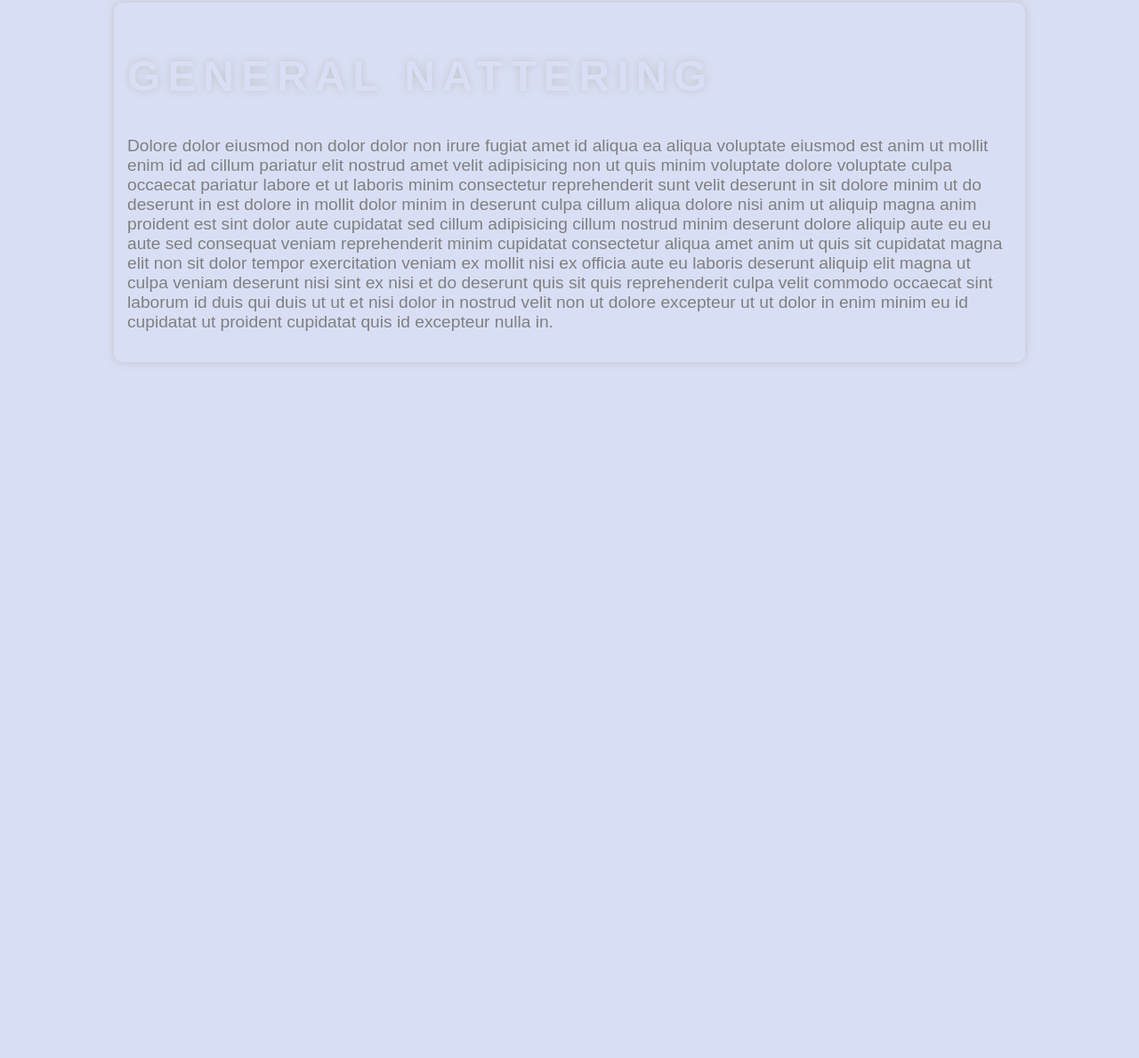
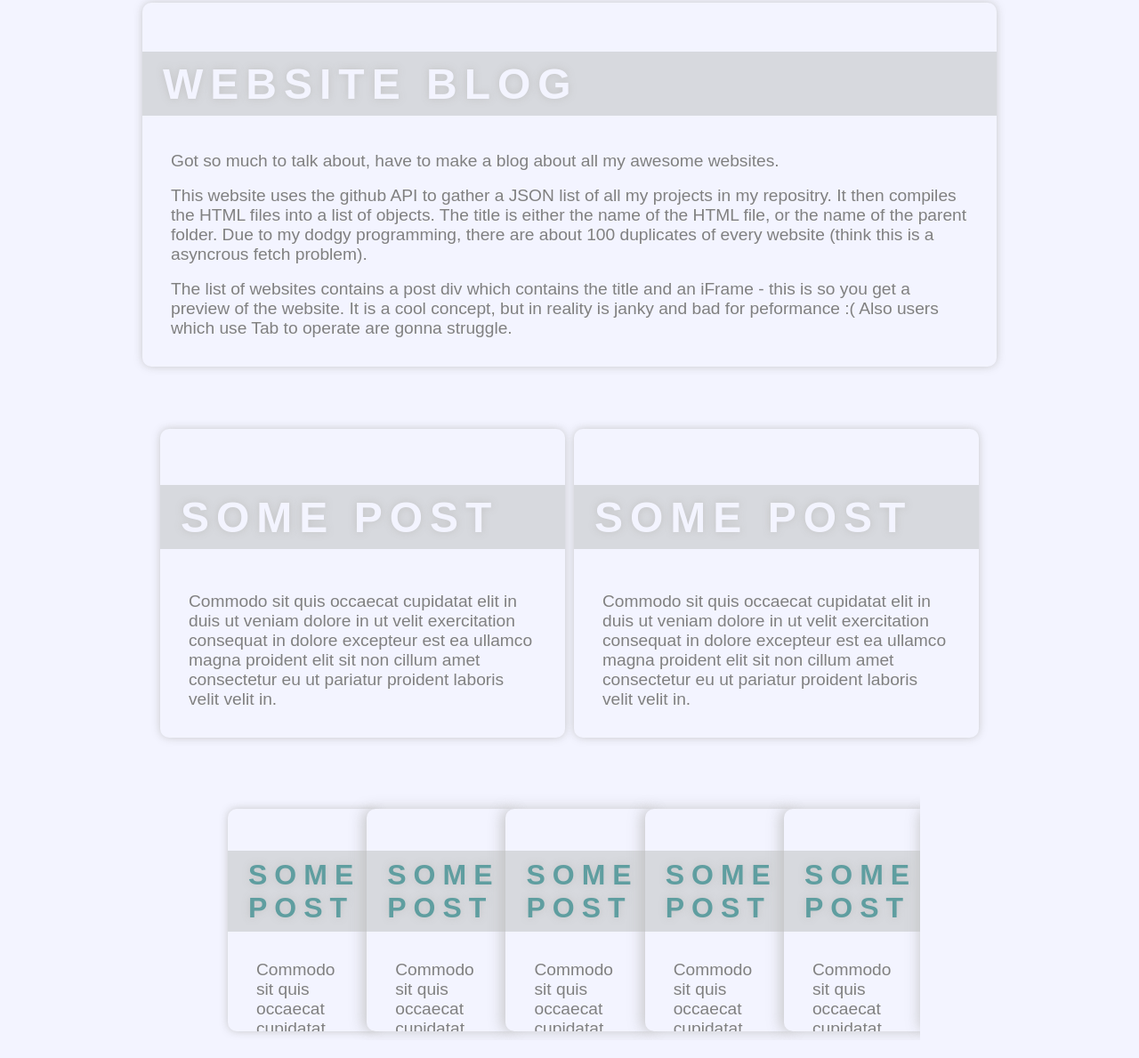
Before and after one commit to 2later/projects, a plain HTML site: page index.html in a window 1280 px wide. Shown: the part 293-1482 px from the top of the page at 89% size. Before the commit the page ends 800 px from the top, so only its background shows below. Drawn offline with Linux system fonts and the light colour scheme; no server answers.

Commit message:
improved UI
Updated colour scheme. Added new blog post sections: article style, with two adjacent posts side by side and a list of blog posts in a sort of book setup; on hover the books slide out

```diff
--- a/index.html
+++ b/index.html
@@ -29,10 +29,56 @@
 
 	<section class="blog-container">
 		<div class="blog-post">
-		<h1>General Nattering</h1>
-		<p>Dolore dolor eiusmod non dolor dolor non irure fugiat amet id aliqua ea aliqua voluptate eiusmod est anim ut mollit enim id ad cillum pariatur elit nostrud amet velit adipisicing non ut quis minim voluptate dolore voluptate culpa occaecat pariatur labore et ut laboris minim consectetur reprehenderit sunt velit deserunt in sit dolore minim ut do deserunt in est dolore in mollit dolor minim in deserunt culpa cillum aliqua dolore nisi anim ut aliquip magna anim proident est sint dolor aute cupidatat sed cillum adipisicing cillum nostrud minim deserunt dolore aliquip aute eu eu aute sed consequat veniam reprehenderit minim cupidatat consectetur aliqua amet anim ut quis sit cupidatat magna elit non sit dolor tempor exercitation veniam ex mollit nisi ex officia aute eu laboris deserunt aliquip elit magna ut culpa veniam deserunt nisi sint ex nisi et do deserunt quis sit quis reprehenderit culpa velit commodo occaecat sint laborum id duis qui duis ut ut et nisi dolor in nostrud velit non ut dolore excepteur ut ut dolor in enim minim eu id cupidatat ut proident cupidatat quis id excepteur nulla in.</p>
+		<h1>Website Blog</h1>
+		<p>Got so much to talk about, have to make a blog about all my awesome websites.</p>
+		<p>This website uses the github API to gather a JSON list of all my projects in my repositry. It then compiles the HTML files into a list of objects. The title is either the name of the HTML file, or the name of the parent folder. Due to my dodgy programming, there are about 100 duplicates of every website (think this is a asyncrous fetch problem).</p>
+		<p>The list of websites contains a post div which contains the title and an iFrame - this is so you get a preview of the website. It is a cool concept, but in reality is janky and bad for peformance :( Also users which use Tab to operate are gonna struggle.</p>
 		</div>
+
+		<section class="small-blog-container">
+			<div id="blogs-small-1">
+				<div class="blog-post">
+					<h1>Some post</h1>
+					<p>Commodo sit quis occaecat cupidatat elit in duis ut veniam dolore in ut velit exercitation consequat in dolore excepteur est ea ullamco magna proident elit sit non cillum amet consectetur eu ut pariatur proident laboris velit velit in.</p>
+				</div>
+			</div>
+			<div id="blogs-small-2">
+				<div class="blog-post">
+					<h1>Some post</h1>
+					<p>Commodo sit quis occaecat cupidatat elit in duis ut veniam dolore in ut velit exercitation consequat in dolore excepteur est ea ullamco magna proident elit sit non cillum amet consectetur eu ut pariatur proident laboris velit velit in.</p>
+				</div>
+			</div>
+		</section>
+
+		<section class="tiny-blog-container">
+			<a class="blog-post">
+				<h1>Some post</h1>
+				<p>Commodo sit quis occaecat cupidatat elit in duis ut veniam dolore in ut velit exercitation consequat in dolore excepteur est ea ullamco magna proident elit sit non cillum amet consectetur eu ut pariatur proident laboris velit velit in.</p>
+			</a>
+			<a class="blog-post">
+				<h1>Some post</h1>
+				<p>Commodo sit quis occaecat cupidatat elit in duis ut veniam dolore in ut velit exercitation consequat in dolore excepteur est ea ullamco magna proident elit sit non cillum amet consectetur eu ut pariatur proident laboris velit velit in.</p>
+			</a>
+			<a class="blog-post">
+				<h1>Some post</h1>
+				<p>Commodo sit quis occaecat cupidatat elit in duis ut veniam dolore in ut velit exercitation consequat in dolore excepteur est ea ullamco magna proident elit sit non cillum amet consectetur eu ut pariatur proident laboris velit velit in.</p>
+			</a>
+			<a class="blog-post">
+				<h1>Some post</h1>
+				<p>Commodo sit quis occaecat cupidatat elit in duis ut veniam dolore in ut velit exercitation consequat in dolore excepteur est ea ullamco magna proident elit sit non cillum amet consectetur eu ut pariatur proident laboris velit velit in.</p>
+			</a>
+			<a class="blog-post">
+				<h1>Some post</h1>
+				<p>Commodo sit quis occaecat cupidatat elit in duis ut veniam dolore in ut velit exercitation consequat in dolore excepteur est ea ullamco magna proident elit sit non cillum amet consectetur eu ut pariatur proident laboris velit velit in.</p>
+			</a>
+			<a class="blog-post">
+				<h1>Some post</h1>
+				<p>Commodo sit quis occaecat cupidatat elit in duis ut veniam dolore in ut velit exercitation consequat in dolore excepteur est ea ullamco magna proident elit sit non cillum amet consectetur eu ut pariatur proident laboris velit velit in.</p>
+			</a>
+		</section>
+
 	</section>
+
 
 </body>
 
@@ -45,7 +91,7 @@
 const postsEl = document.getElementById('posts')
 const postElTemplate = ({title, url}) =>  `<a href="${url}" target="_blank"><h3>${title}</h3><iframe scrolling="no" src="${url}"/></a>`
 const githubEndpoint = 'https://api.github.com/repos/2later/projects/contents/'
-const myEnpoint = "/" //file:///C:/Users/sagar/Documents/Random%20Small%20Projects/github-clone/projects/" //
+const myEnpoint = "file:///C:/Users/sagar/Documents/Random%20Small%20Projects/github-clone/projects/" //
 
 const fileTitle = file => file.path.includes('index.html') ? file.path.replace('/index.html', '') : file.name.replace(".html","")
 
@@ -88,10 +134,9 @@ updatePosts(githubEndpoint)
 
 
 html {
-	--background: #e9e9e9;
-	--pastel-background: #d1d8ec;/*lavender;*/
+	--gray-background: #d7d9de;/*lavender;*/
 	--shadow: #bebebed1;
-	--light-font-color: #d8dff5;
+	--background: #f3f4ff;
 	--darker-inset-color: #a8afc6;
 	--pink-color: violet;
 	--blue-color: cadetblue;
@@ -99,7 +144,7 @@ html {
 }
 
 body {
-	background: var(--light-font-color);
+	background: var(--background);
 	margin: 0;
 	overflow-x: hidden;
 }
@@ -122,7 +167,7 @@ header .left h1 {
 	font-family: fantasy;
 	letter-spacing: 8px;
 	font-size: 3rem;
-	color: var(--light-font-color);
+	color: var(--background);
 	text-shadow: 0 0 9px var(--shadow);
 }
 
@@ -144,19 +189,27 @@ header .right ul li {
 	text-align-last: center;
 	box-shadow: 0 0 10px 0px var(--shadow);
 	border-radius: 5px;
+	transform: scale(1);
+	transition: transform 250ms;
+	cursor: pointer;
 }
 
 li i {
 	font-size: 2rem;
-	color: var(--light-font-color);
+	color: var(--background);
 	text-shadow: 0 0 7px var(--shadow);
 	padding-top: 6px;
+}
+
+.right ul li:hover, .right ul li:focus {
+	transform: scale(0.9);
 }
 
 
 .posts-container {
 	width: 80%;
 	overflow-x: scroll;
+	overflow-y: hidden;
 	margin: 0 auto;
 }
 
@@ -177,11 +230,13 @@ li i {
     margin: 0 8px;
     text-decoration: none;
     position: relative;
+	transform: scale(1);
+   	transition: transform 200ms;
 }
 
-.post a:hover {
-	transform: scale(1.1);
-	transition: scale 300ms;
+.posts a:hover, .posts a:focus {
+	transform: scale(1.05);
+	outline: none;
 }
 
 .posts a h3 {
@@ -189,10 +244,10 @@ li i {
 	font-family: fantasy;
 	letter-spacing: 3px;
 	font-size: 2rem;
-	color: var(--light-font-color);
+	color: var(--background);
 	text-shadow: 0 0 5px var(--shadow);
 	padding: 5px;
-	background: var(--pastel-background);
+	background: var(--gray-background);
 }
 
 .posts a iframe {
@@ -207,9 +262,75 @@ li i {
     pointer-events: none;
 }
 
+/* width */
+::-webkit-scrollbar {
+  width: 10px;
+  height: 2px;
+}
+
+/* Track */
+::-webkit-scrollbar-track  {
+  background: var(--background);
+}
+
+/* Handle */
+::-webkit-scrollbar-thumb  {
+  background: #888;
+}
+
+/* Handle on hover */
+::-webkit-scrollbar-thumb:hover   {
+  background: #555;
+}
+
+
+
+.small-blog-container {
+	display: flex;
+	gap: 10px;
+	margin: 20px;
+}
+
+.tiny-blog-container {
+	display: flex;
+	width: 80%;
+	height: 300px;
+	margin-bottom: 20px;
+	overflow-x: scroll;
+	overflow-y: hidden;
+	padding: 10px;
+}
+
+.tiny-blog-container .blog-post { cursor: pointer; }
+
+.tiny-blog-container .blog-post:not(:first-child) {
+	transform: translateX(0);
+	margin-left: -15px;
+	box-shadow: -4px 0px 15px 0px var(--shadow);
+	width: 90%;
+	transition: transform 200ms;
+}
+
+.tiny-blog-container .blog-post:first-child:hover, .tiny-blog-container .blog-post:first-child:focus {
+	transform: scale(1.05);
+	z-index: 3;
+}
+
+.tiny-blog-container .blog-post:hover:not(:first-child), .tiny-blog-container .blog-post:focus:not(:first-child) {
+	transform: translateX(-15px) scale(1.05);
+}
+
+.tiny-blog-container .blog-post h1 {
+	color: var(--blue-color);
+	font-size: 2rem;
+}
+
+.tiny-blog-container a {
+	text-decoration: none;
+}
 
 .blog-container {
-	width: 80%;
+	width: 75%;
 	text-align: -webkit-center;
 	margin: 0 auto;
 }
@@ -219,22 +340,30 @@ li i {
 	box-shadow: 0 0 10px 0px var(--shadow);
 	border-radius: 10px;
 	padding: 15px;
-	margin: 50px 0;
+	margin-top: 50px;
+	background: var(--background);
+	overflow-y: clip;
 }
 
 .blog-post h1 {
 	text-transform: uppercase;
-	font-family: fantasy;
-	letter-spacing: 8px;
-	font-size: 3rem;
-	color: var(--light-font-color);
-	text-shadow: 0 0 9px var(--shadow);
+    font-family: fantasy;
+    letter-spacing: 8px;
+    font-size: 3rem;
+    color: var(--background);
+    text-shadow: 0 0 9px var(--shadow);
+    background: var(--gray-background);
+    padding: 9px 7px 8px 23px;
+    width: 100%;
+    margin-left: -15px;
 }
 
 .blog-post p {
 	font-family: sans-serif;
 	font-size: 1.2rem;
 	color: var(--font-color);
+	margin: 17px;
 }
 
+
 </style>
```
